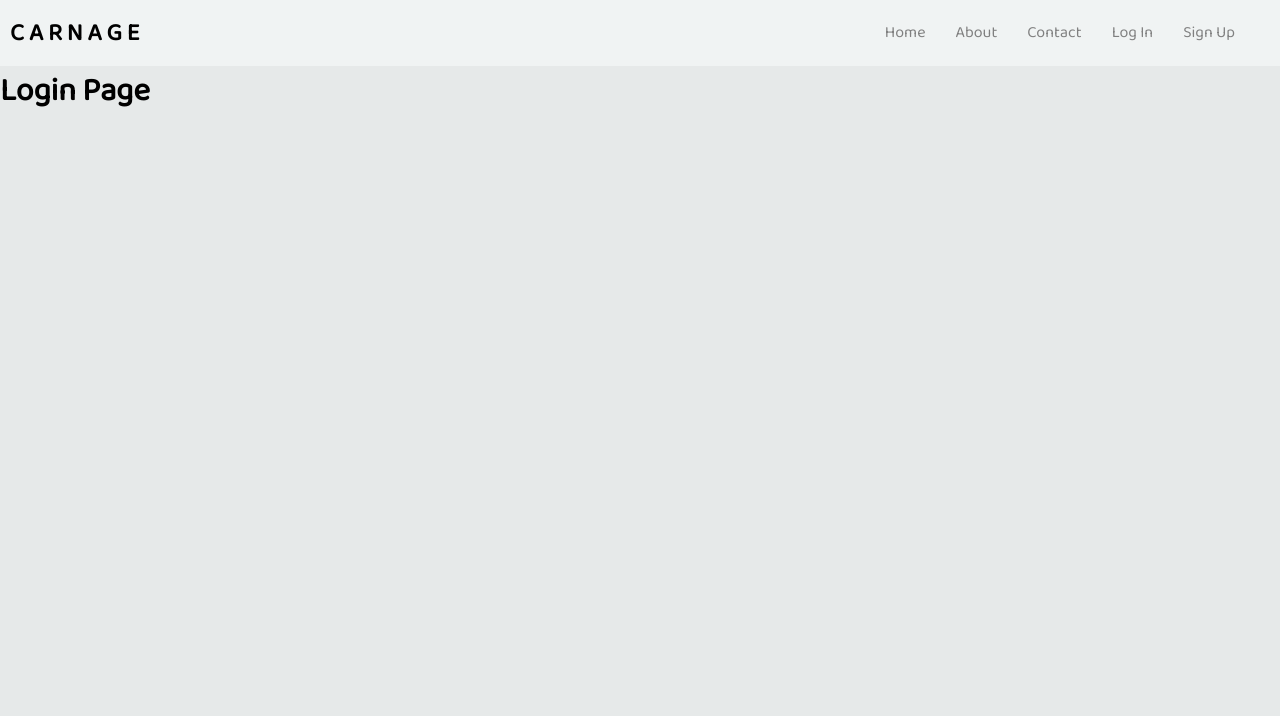
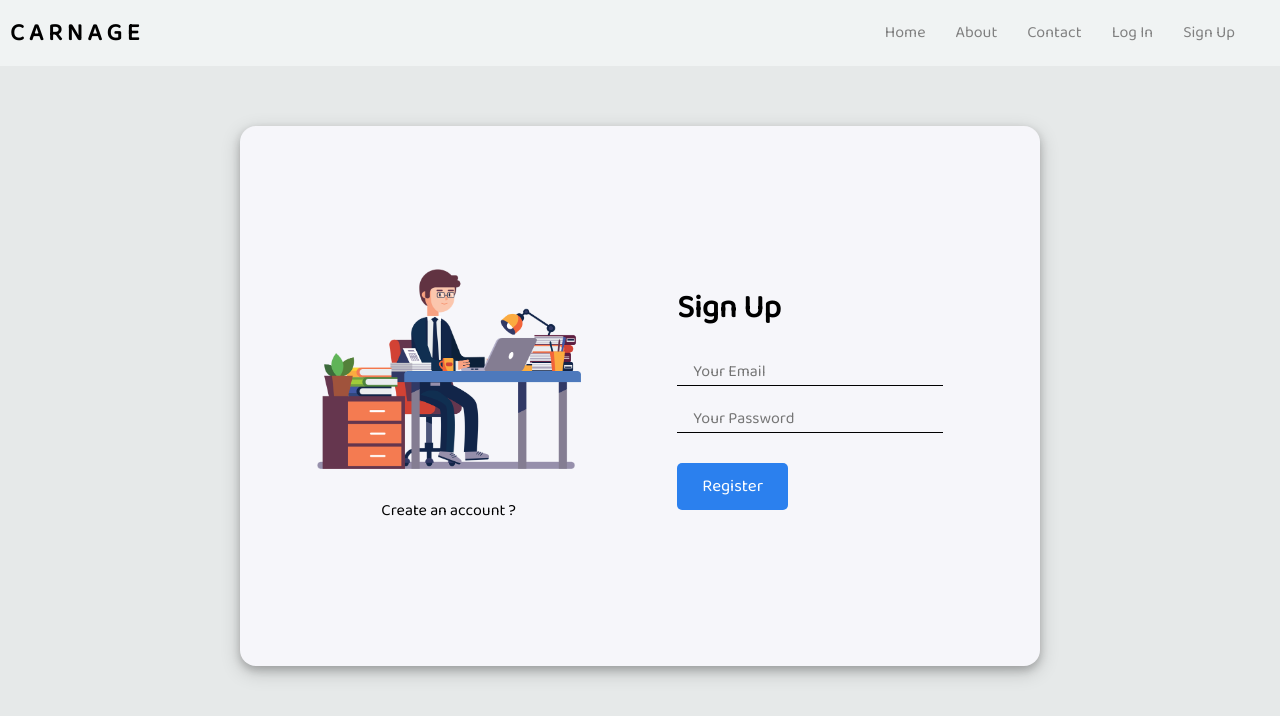
Before and after one commit to osamahannan/MERN_Register, a React (Create React App) app in the folder client/: page /login in a window 1280 px wide. Shown: the top 716 px of the page. Built offline with nearby package versions, Linux system fonts and the light colour scheme; the HTML template or start-up script is replaced by a standard one.

Commit message:
updated login UI

```diff
--- a/client/src/Components/Login.js
+++ b/client/src/Components/Login.js
@@ -1,9 +1,44 @@
 import React from 'react'
+import signpic from '../assets/signup.png';
+import { Link } from 'react-router-dom';
 
 const Login = () => {
     return (
-        <div>
-            <h1>Login Page</h1>
+        <div className="register">
+
+            <div className="signin-image">
+                <figure>
+                    <img src={signpic} alt="signin-pic" className="image" />
+                </figure>
+                <Link to="/signup" className="signin-link">Create an account ?</Link>
+            </div>
+
+            <div className="register-container">
+                <h1>Sign Up</h1>
+
+                <form className="register-form" id="register-form">
+                    <div className="form-group">
+                        <label htmlFor="name">
+                            <i class="zmdi zmdi-email"></i>
+                        </label>
+                        <input type="email" name="email" id="email" autocomplete="off" placeholder="Your Email" />
+                    </div>
+
+                    <div className="form-group">
+                        <label htmlFor="password">
+                            <i class="zmdi zmdi-lock"></i>
+                        </label>
+                        <input type="password" name="password" id="password" autocomplete="off" placeholder="Your Password" />
+                    </div>
+
+                </form>
+
+                <div className="button">
+                    <button type="submit" name="signin" id="signin" className="btn" value="register">Register</button>
+                </div>
+
+            </div>
+
         </div>
     )
 }
--- a/client/src/index.css
+++ b/client/src/index.css
@@ -97,7 +97,7 @@ ul li a:hover {
   font-size: 17px;
 }
 
-.signup-image {
+.signup-image, .signin-image {
   display: flex;
   flex-direction: column;
   justify-content: space-;
@@ -110,11 +110,11 @@ ul li a:hover {
   margin-bottom: 20px;
 }
 
-.signup-link {
+.signup-link, .signin-link {
   color: black;
   text-decoration: none;
 }
 
-.signup-link:hover {
+.signup-link:hover, .signin-link:hover {
   color: rgb(43, 128, 238);
 }
```
